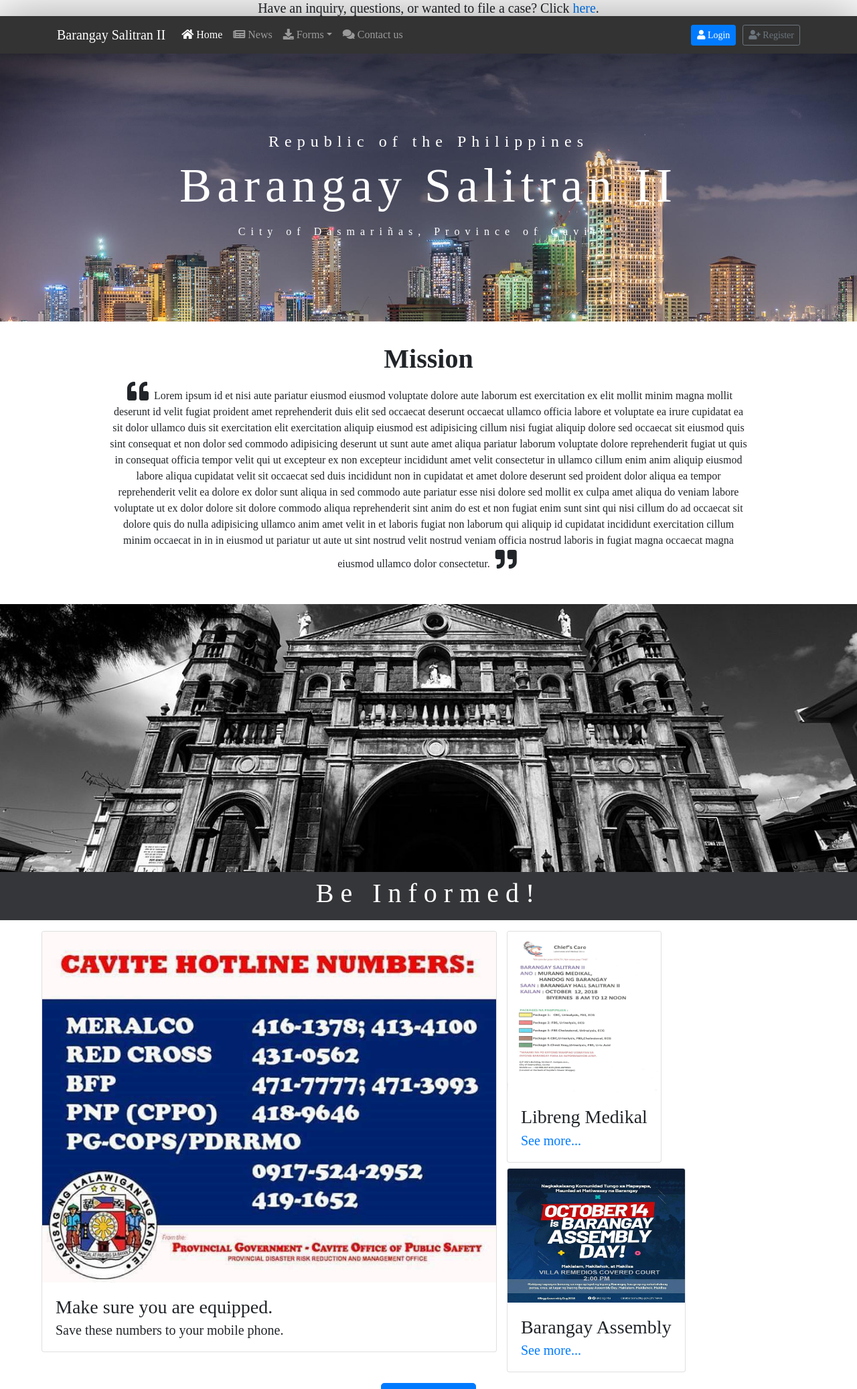
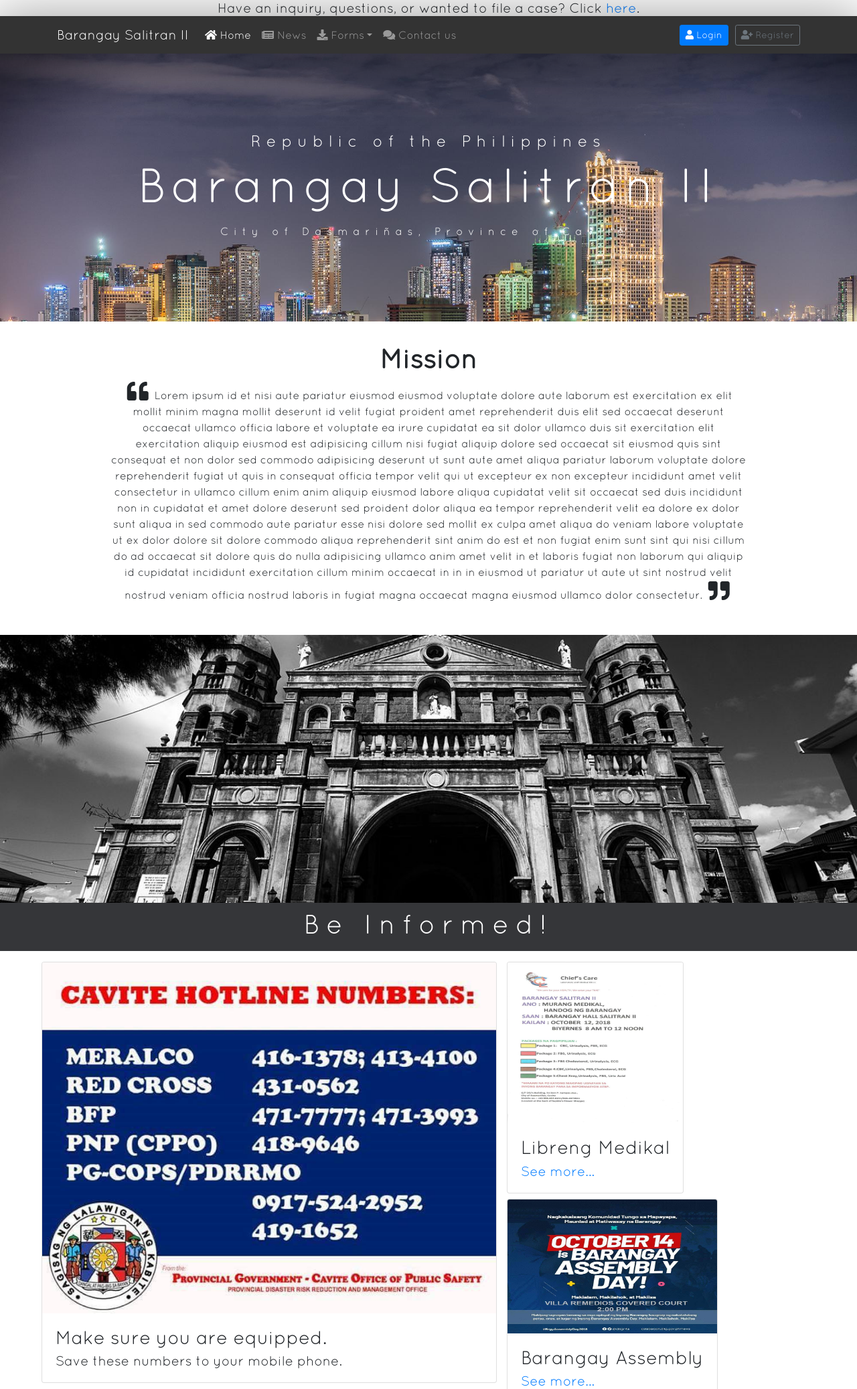
Before and after one commit to itsmenayrb/barangay_system, a PHP site: page /tcpdf/ in a window 1280 px wide. Shown: the top 2074 px of the page at 67% size. Run offline with PHP 8.4, Linux system fonts and the light colour scheme; some libraries are stand-ins or nearby versions.

Commit message:
Imported Quicksand font file

```diff
--- a/style.css
+++ b/style.css
@@ -1,3 +1,8 @@
+@font-face {
+    font-family: 'Quicksand';
+    src: url("./Quicksand-Regular.ttf");
+}
+
 /**
  * Style for the minimum height of the <body> tag
  * @author Renz
```
Also changed, not shown: Quicksand-Regular.ttf (added).
